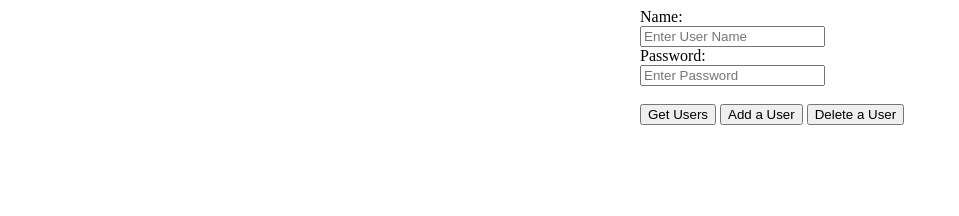
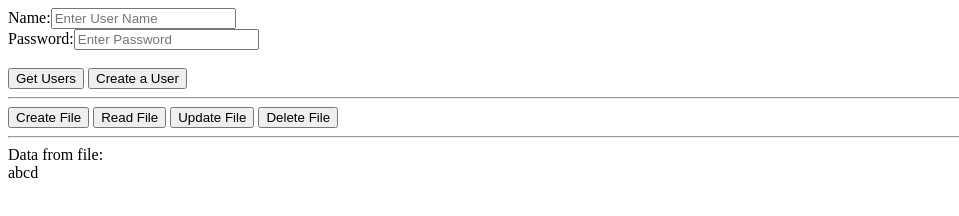
Before and after one commit to Malik5942/Lab-Practice-Code, a website: page index.html in a window 1280 px wide. Shown: the whole page, without its empty margins (0-959 px from the left). Drawn offline with Linux system fonts and the light colour scheme.

Commit message:
Update index.html

```diff
--- a/index.html
+++ b/index.html
@@ -2,9 +2,9 @@
 <html lang="en">
 <head>
     <meta charset="UTF-8">
-    <meta name="viewport" content="width=device-width>, initial-scale=1.0">
+    <meta name="viewport" content=" width=device-width>, initial-scale=1.0">
     <meta http-equiv="X-UA-Compatible" content="ie=edge">
-    <link rel="stylesheet" type="text/css" media="screen" href="style.css" />
+    <!-- <link rel="stylesheet" type="text/css" media="screen" href="style.css" /> -->
     <title>Front End File</title>
 </head>
 <body>
@@ -13,14 +13,33 @@
         Password:<input type="text" name="password" id="passwordField" placeholder="Enter Password">
 </form><br />
 <div>
-    <button id="button1">Get Users</button>
-    <button id="button2" onclick="addUser()">Add a User</button>
-    <button id="button3">Delete a User</button>
+    <button id="button1" onclick="getUsers()">Get Users</button>
+    <button id="button2" onclick="addUser()">Create a User</button>
+    <!-- <button id="button3">Delete a User</button> -->
+
+    <hr>
+
+    <button id="button4" onclick="createFile()">Create File</button>
+    <button id="button5" onclick="readFile()">Read File </button>
+    <button id="button6" onclick="updateFile()">Update File </button>
+    <button id="button7" onclick="deleteFile()">Delete File</button>
+    <hr>
+    Data from file:
+    <div id="demo">abcd</div>
+
     <script>
+function getUsers() {
+    fetch('http://localhost:4000/getAllUsers')
+        .then((res)=> res.json() )
+        .then((message)=> console.log( message ) )
+        .catch((error)=> console.log( error ) )
+
+    }
+
     function addUser(){
         var options = {
            method: 'POST',
-           body: JSON.stringify({username: usernameField.value}),
+           body: JSON.stringify({username: usernameField.value, password: passwordField.value}),
            headers: {
                'Content-Type': 'application/Json'
            }
@@ -31,7 +50,42 @@
         .catch((error)=> console.log( error ) )
 
     }
-    </script>
+
+function createFile(){
+    var options = {
+           method: 'POST',
+           body: JSON.stringify({}),
+           headers: {
+               'Content-Type': 'application/Json'
+           }
+        }
+        fetch('http://localhost:4000/createFile' , options)
+        .then((res)=> res.text() )
+        .then((message)=> console.log( message ) )
+        .catch((error)=> console.log( error ) )
+}
+
+function readFile(){
+    fetch('http://localhost:4000/getData')
+        .then((res)=> res.text() )
+        .then((data) => {
+        console.log( data )
+        document.getElementById('demo').innerHTML = data
+        })
+        .catch((error)=> console.log( error ) )
+}
+
+function updateFile(){
+    fetch('http://localhost:4000/updateFile')
+        .then((res)=> res.text() )
+        .then((data) => {
+        console.log( data )
+        document.getElementById('demo').innerHTML = data
+        })
+        .catch((error)=> console.log( error ) )
+}
+
+</script>
 </div>
 </body>
 </html>
```
